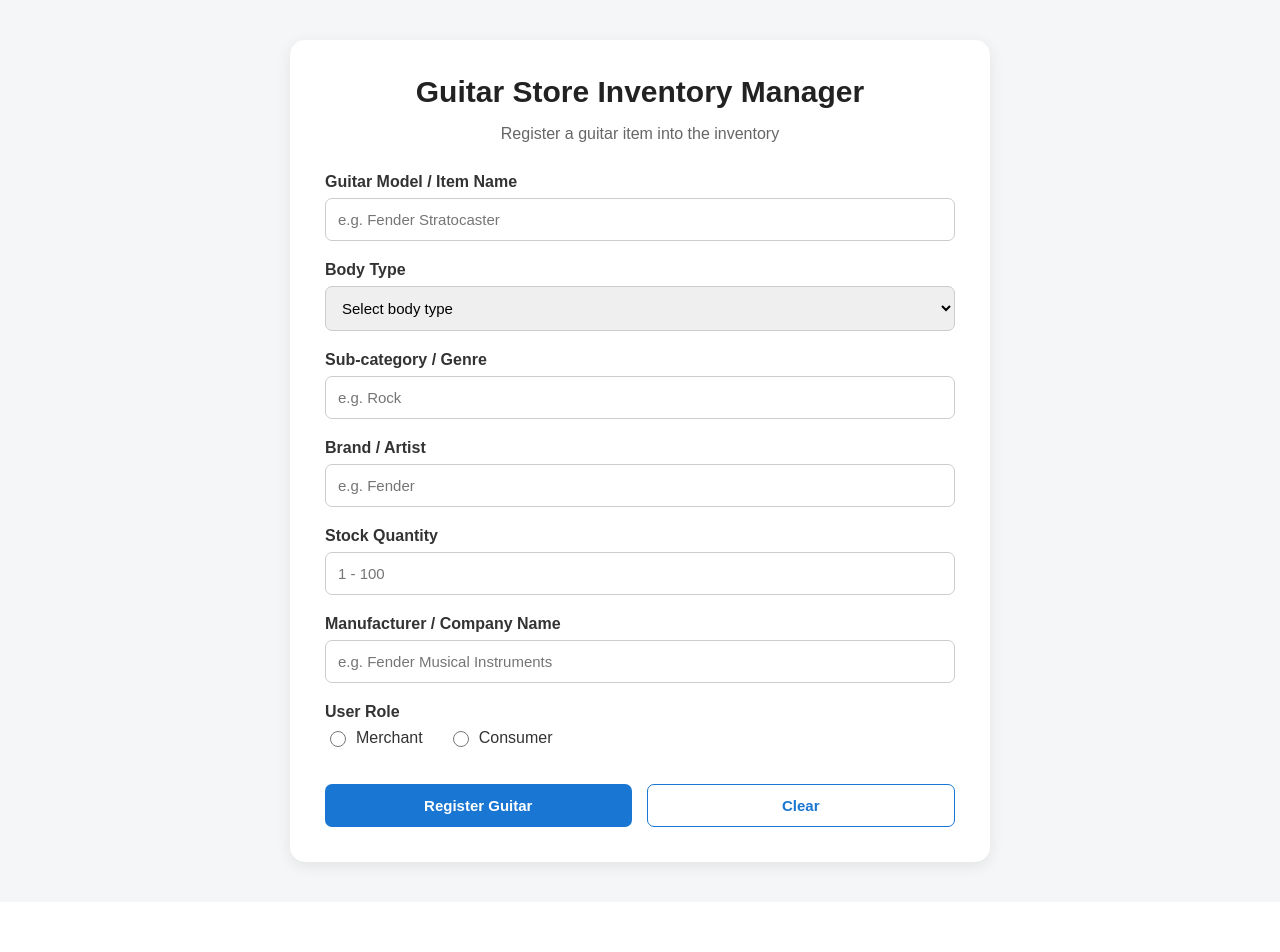
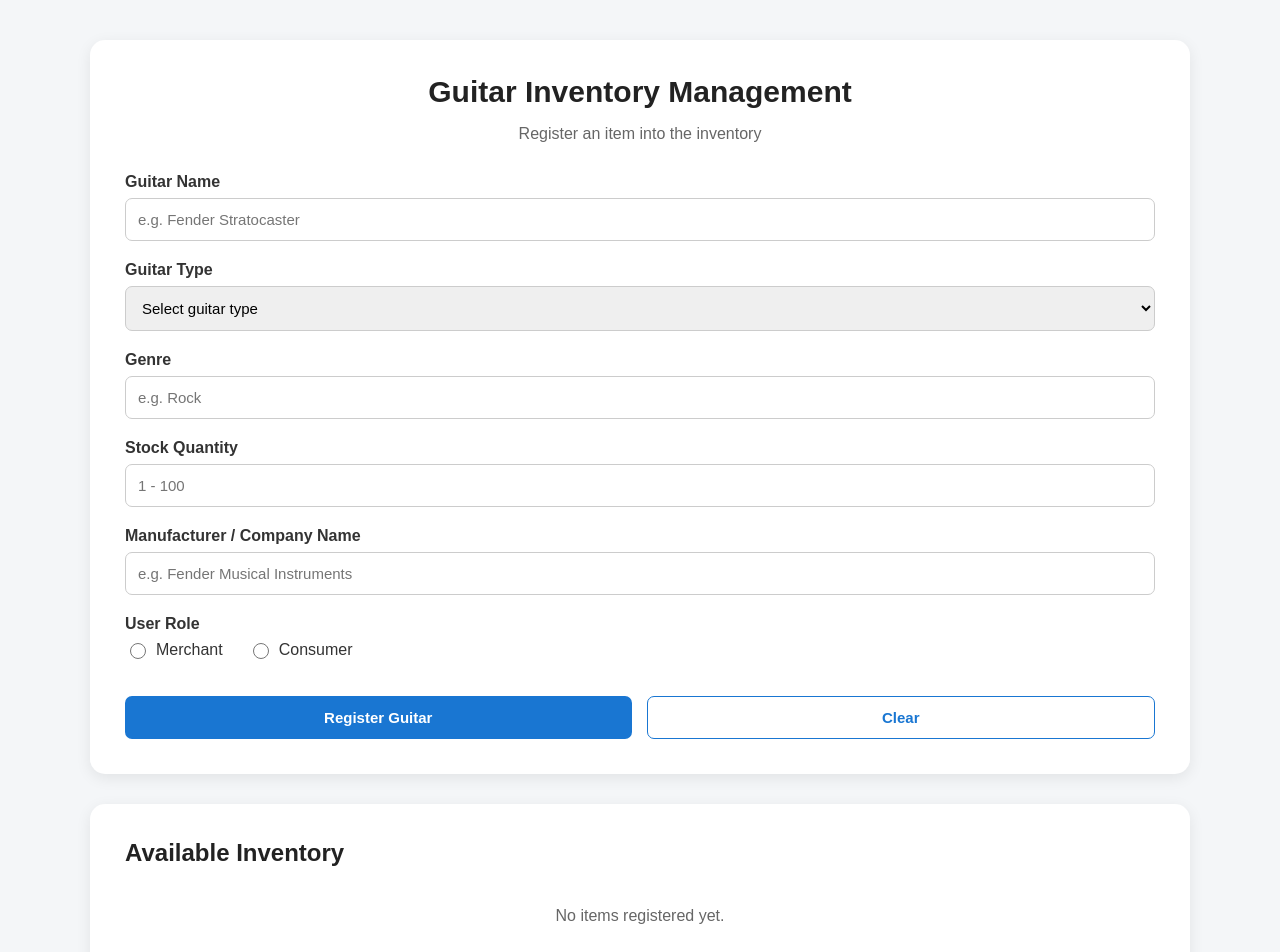
Before and after one commit to Panpan-05/gonzales-setb, a React (Vite) app: page / in a window 1280 px wide. Shown: the top 952 px of the page. Before the commit the page ends 902 px from the top, so only its background shows below. Built offline with nearby package versions, Linux system fonts and the light colour scheme.

Commit message:
Add Tanstack table

```diff
--- a/package.json
+++ b/package.json
@@ -10,6 +10,7 @@
     "preview": "vite preview"
   },
   "dependencies": {
+    "@tanstack/react-table": "^8.21.3",
     "react": "^19.2.8",
     "react-dom": "^19.2.8"
   },
--- a/src/App.jsx
+++ b/src/App.jsx
@@ -1,4 +1,10 @@
 import { useState } from "react";
+import {
+  useReactTable,
+  getCoreRowModel,
+  getPaginationRowModel,
+  flexRender,
+} from "@tanstack/react-table";
 import styles from "./App.module.css";
 
 function App() {
@@ -6,13 +12,13 @@ function App() {
     itemName: "",
     bodyType: "",
     genre: "",
-    brand: "",
     stock: "",
     company: "",
     role: "",
   });
 
   const [errors, setErrors] = useState({});
+  const [guitars, setGuitars] = useState([]);
 
   const handleChange = (event) => {
     const { name, value } = event.target;
@@ -39,10 +45,6 @@ function App() {
 
     if (formData.genre.trim() === "") {
       newErrors.genre = "Genre is required.";
-    }
-
-    if (formData.brand.trim() === "") {
-      newErrors.brand = "Brand or artist is required.";
     }
 
     if (formData.stock === "") {
@@ -73,9 +75,16 @@ function App() {
     event.preventDefault();
 
     if (validateForm()) {
+      const newGuitar = {
+        ...formData,
+        id: Date.now(),
+      };
+
+      setGuitars([...guitars, newGuitar]);
+
       alert("Guitar successfully registered!");
 
-      console.log("Submitted Guitar:", formData);
+      console.log("Submitted Guitar:", newGuitar);
     }
   };
 
@@ -84,7 +93,6 @@ function App() {
       itemName: "",
       bodyType: "",
       genre: "",
-      brand: "",
       stock: "",
       company: "",
       role: "",
@@ -93,23 +101,63 @@ function App() {
     setErrors({});
   };
 
+  const columns = [
+    {
+      accessorKey: "itemName",
+      header: "Guitar Name",
+    },
+    {
+      accessorKey: "bodyType",
+      header: "Guitar Type",
+    },
+    {
+      accessorKey: "genre",
+      header: "Genre",
+    },
+    {
+      accessorKey: "stock",
+      header: "Stock",
+    },
+    {
+      accessorKey: "company",
+      header: "Manufacturer",
+    },
+    {
+      accessorKey: "role",
+      header: "User Role",
+    },
+  ];
+
+  const table = useReactTable({
+    data: guitars,
+    columns,
+    getCoreRowModel: getCoreRowModel(),
+    getPaginationRowModel: getPaginationRowModel(),
+    initialState: {
+      pagination: {
+        pageSize: 5,
+      },
+    },
+  });
+
   return (
     <div className={styles.page}>
       <div className={styles.container}>
+
         <div className={styles.card}>
           <h1 className={styles.title}>
-            Guitar Store Inventory Manager
+            Guitar Inventory Management
           </h1>
 
           <p className={styles.subtitle}>
-            Register a guitar item into the inventory
+            Register an item into the inventory
           </p>
 
           <form onSubmit={handleSubmit}>
-            {/* Guitar Model */}
+
             <div className={styles.formGroup}>
               <label htmlFor="itemName">
-                Guitar Model / Item Name
+                Guitar Name
               </label>
 
               <input
@@ -133,10 +181,9 @@ function App() {
               )}
             </div>
 
-            {/* Body Type */}
             <div className={styles.formGroup}>
               <label htmlFor="bodyType">
-                Body Type
+                Guitar Type
               </label>
 
               <select
@@ -151,7 +198,7 @@ function App() {
                 }
               >
                 <option value="">
-                  Select body type
+                  Select guitar type
                 </option>
 
                 <option value="Electric">
@@ -178,10 +225,9 @@ function App() {
               )}
             </div>
 
-            {/* Genre */}
             <div className={styles.formGroup}>
               <label htmlFor="genre">
-                Sub-category / Genre
+                Genre
               </label>
 
               <input
@@ -205,34 +251,6 @@ function App() {
               )}
             </div>
 
-            {/* Brand */}
-            <div className={styles.formGroup}>
-              <label htmlFor="brand">
-                Brand / Artist
-              </label>
-
-              <input
-                id="brand"
-                type="text"
-                name="brand"
-                value={formData.brand}
-                onChange={handleChange}
-                placeholder="e.g. Fender"
-                className={
-                  errors.brand
-                    ? styles.inputError
-                    : styles.input
-                }
-              />
-
-              {errors.brand && (
-                <span className={styles.error}>
-                  {errors.brand}
-                </span>
-              )}
-            </div>
-
-            {/* Stock */}
             <div className={styles.formGroup}>
               <label htmlFor="stock">
                 Stock Quantity
@@ -261,7 +279,6 @@ function App() {
               )}
             </div>
 
-            {/* Manufacturer */}
             <div className={styles.formGroup}>
               <label htmlFor="company">
                 Manufacturer / Company Name
@@ -288,7 +305,6 @@ function App() {
               )}
             </div>
 
-            {/* User Role */}
             <div className={styles.formGroup}>
               <label>User Role</label>
 
@@ -325,7 +341,6 @@ function App() {
               )}
             </div>
 
-            {/* Buttons */}
             <div className={styles.buttonGroup}>
               <button
                 type="submit"
@@ -344,6 +359,81 @@ function App() {
             </div>
           </form>
         </div>
+
+        {/* Inventory Table */}
+        <div className={styles.card}>
+          <h2 className={styles.tableTitle}>
+            Available Inventory
+          </h2>
+
+          {guitars.length === 0 ? (
+            <p className={styles.emptyMessage}>
+              No items registered yet.
+            </p>
+          ) : (
+            <>
+              <div className={styles.tableWrapper}>
+                <table className={styles.table}>
+                  <thead>
+                    {table.getHeaderGroups().map((headerGroup) => (
+                      <tr key={headerGroup.id}>
+                        {headerGroup.headers.map((header) => (
+                          <th key={header.id}>
+                            {flexRender(
+                              header.column.columnDef.header,
+                              header.getContext()
+                            )}
+                          </th>
+                        ))}
+                      </tr>
+                    ))}
+                  </thead>
+
+                  <tbody>
+                    {table.getRowModel().rows.map((row) => (
+                      <tr key={row.id}>
+                        {row.getVisibleCells().map((cell) => (
+                          <td key={cell.id}>
+                            {flexRender(
+                              cell.column.columnDef.cell,
+                              cell.getContext()
+                            )}
+                          </td>
+                        ))}
+                      </tr>
+                    ))}
+                  </tbody>
+                </table>
+              </div>
+
+              {/* Pagination */}
+              <div className={styles.pagination}>
+                <button
+                  onClick={() => table.previousPage()}
+                  disabled={!table.getCanPreviousPage()}
+                  className={styles.pageButton}
+                >
+                  Previous
+                </button>
+
+                <span className={styles.pageInfo}>
+                  Page{" "}
+                  {table.getState().pagination.pageIndex + 1}{" "}
+                  of {table.getPageCount()}
+                </span>
+
+                <button
+                  onClick={() => table.nextPage()}
+                  disabled={!table.getCanNextPage()}
+                  className={styles.pageButton}
+                >
+                  Next
+                </button>
+              </div>
+            </>
+          )}
+        </div>
+
       </div>
     </div>
   );
--- a/src/App.module.css
+++ b/src/App.module.css
@@ -5,13 +5,14 @@
 }
 
 .container {
-  max-width: 700px;
+  max-width: 1100px;
   margin: 0 auto;
 }
 
 .card {
   background: white;
   padding: 35px;
+  margin-bottom: 30px;
   border-radius: 15px;
   box-shadow: 0 4px 15px rgba(0, 0, 0, 0.08);
 }
@@ -128,6 +129,79 @@
   background: #e3f2fd;
 }
 
+/* Inventory Table */
+
+.tableTitle {
+  margin-top: 0;
+  margin-bottom: 20px;
+  color: #222;
+}
+
+.emptyMessage {
+  text-align: center;
+  color: #666;
+  padding: 20px;
+}
+
+.tableWrapper {
+  overflow-x: auto;
+}
+
+.table {
+  width: 100%;
+  border-collapse: collapse;
+  min-width: 800px;
+}
+
+.table th,
+.table td {
+  padding: 12px;
+  border-bottom: 1px solid #ddd;
+  text-align: left;
+}
+
+.table th {
+  background: #f4f6f8;
+  font-weight: 600;
+  color: #333;
+}
+
+.table tbody tr:hover {
+  background: #f8f9fa;
+}
+
+.pagination {
+  display: flex;
+  align-items: center;
+  justify-content: center;
+  gap: 20px;
+  margin-top: 20px;
+}
+
+.pageButton {
+  padding: 10px 18px;
+  border: 1px solid #1976d2;
+  border-radius: 7px;
+  background: white;
+  color: #1976d2;
+  font-weight: 600;
+  cursor: pointer;
+}
+
+.pageButton:hover:not(:disabled) {
+  background: #e3f2fd;
+}
+
+.pageButton:disabled {
+  opacity: 0.5;
+  cursor: not-allowed;
+}
+
+.pageInfo {
+  font-weight: 600;
+  color: #333;
+}
+
 @media (max-width: 600px) {
   .page {
     padding: 20px 10px;
@@ -149,4 +223,12 @@
   .buttonGroup {
     flex-direction: column;
   }
+
+  .pagination {
+    gap: 10px;
+  }
+
+  .pageButton {
+    padding: 8px 12px;
+  }
 }
```
Also changed, not shown: 1 other file (tests, documents, lock files or other folders).
